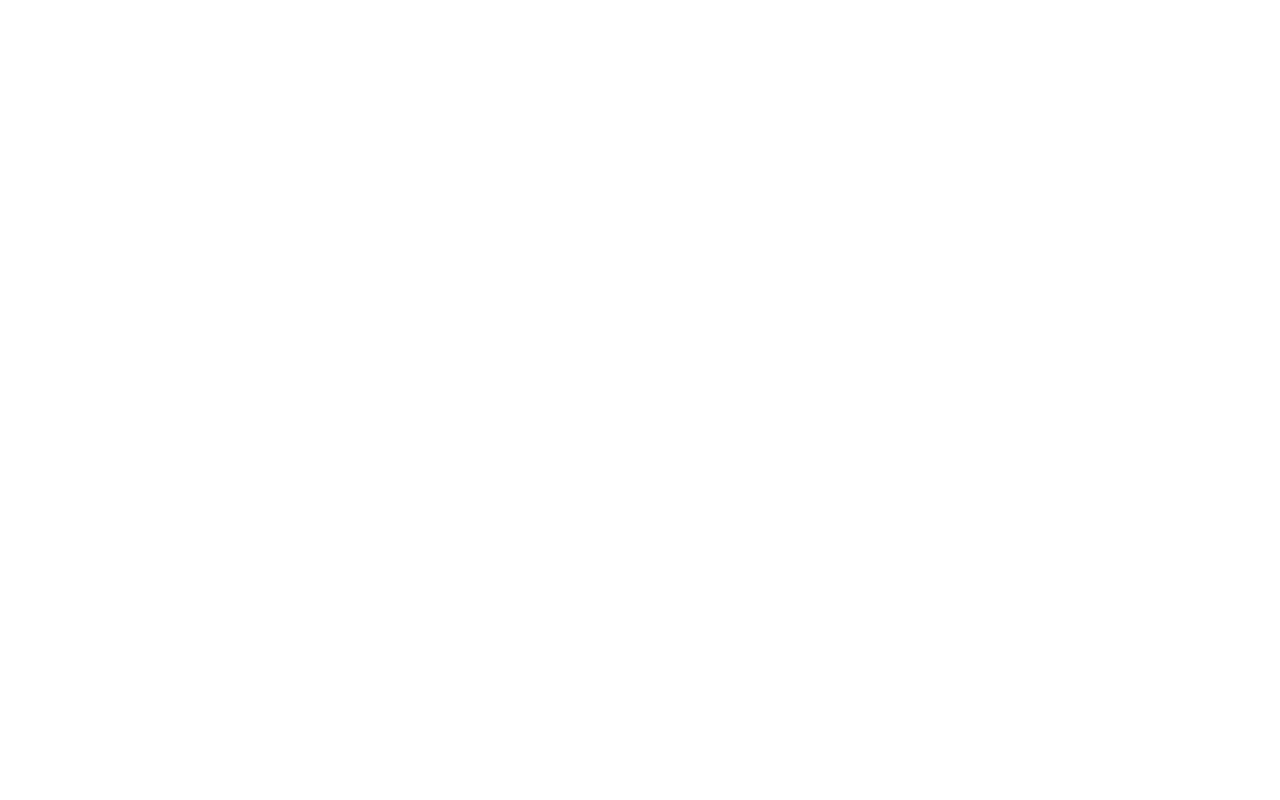
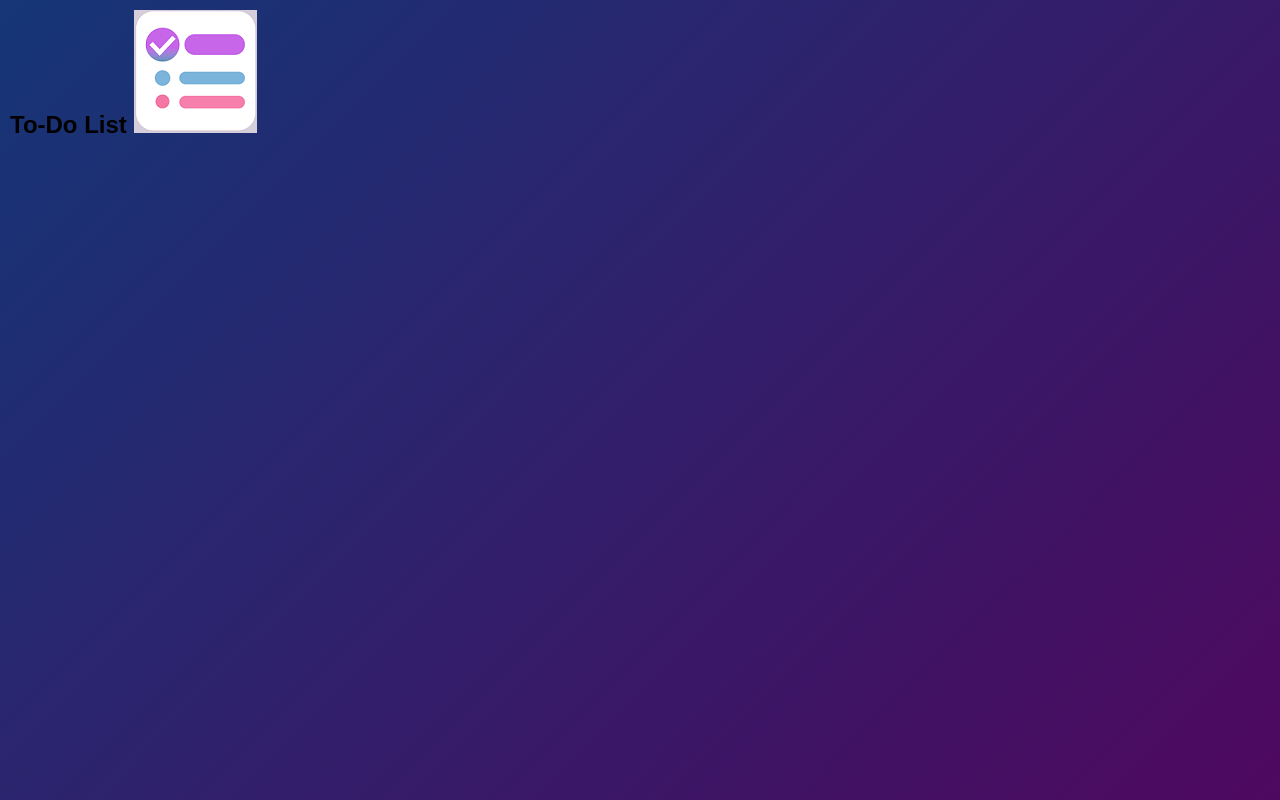
Before and after one commit to priyanshiraghav09/To-Do-App, a plain HTML site: page index.html in a window 1280 px wide. Drawn offline with Linux system fonts and the light colour scheme.

Commit message:
Add name of the web page

```diff
--- a/index.html
+++ b/index.html
@@ -10,6 +10,12 @@
     <link rel="icon" type="x-icon" href="/img/logo.png">
 </head>
 <body>
+    <div class="container">
+        <div class="todo-app">
+            <h2>To-Do List <img src="/img/logo1.png"></h2>
+        </div>
+    </div>
+
 
 </body>
 </html>
--- a/style.css
+++ b/style.css
@@ -0,0 +1,13 @@
+*{
+    margin: 0;
+    padding: 0;
+    font-family: 'Poppins', sans-serif;
+    box-sizing: border-box;
+}
+
+.container {
+    width: 100%;
+    min-height: 100vh;
+    background: linear-gradient(135deg, #153677 , #4e085f);
+    padding: 10px;
+}
```
Also changed, not shown: img/checked1.png (added), img/logo1.png (added), img/unchecked1.png (added).
